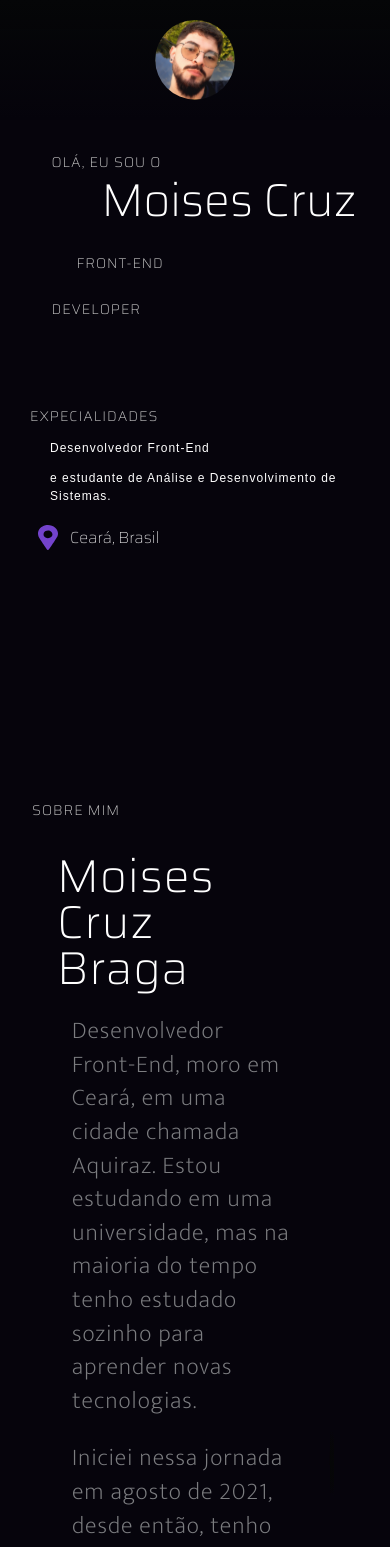
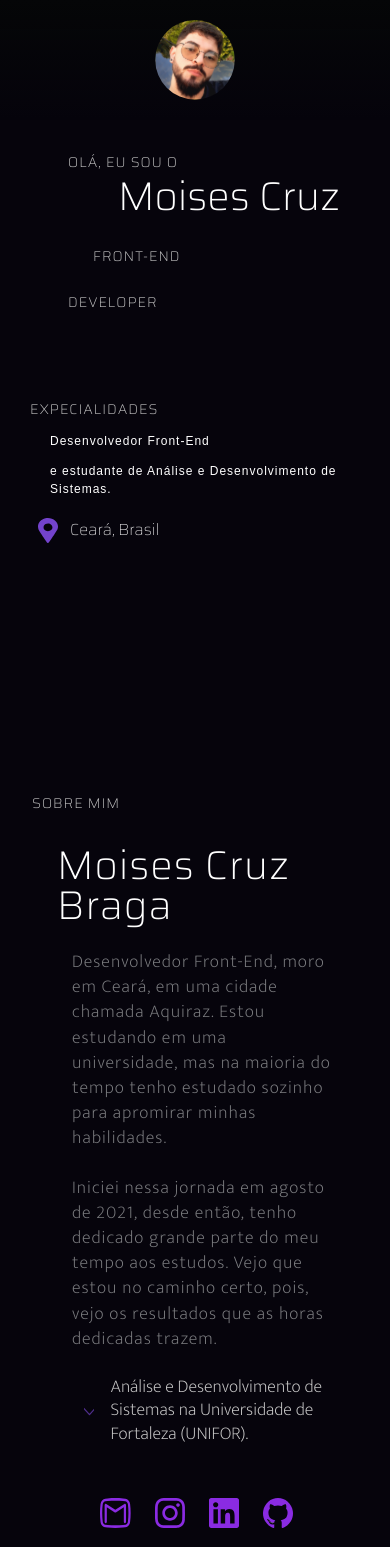
Before and after one commit to codemoises/MyPortfolio, a Next.js app: page / in a window 390 px wide. Shown: the top 1547 px of the page. Built offline with nearby package versions, Linux system fonts and the light colour scheme.

Commit message:
responsividade

```diff
--- a/src/components/About/ContentAbout.tsx
+++ b/src/components/About/ContentAbout.tsx
@@ -7,7 +7,7 @@ export function ContentAbout() {
   return (
     <>
       <Container display={""} alignItems={""}>
-        <Flex alignItems="center" justifyContent="" padding="0 20px">
+        <Flex alignItems="center" justifyContent="" flexDirection={["column", "column", "column", "column", "row"]} padding="0 20px">
           <AboutGrid />
             <Box width="calc(8.33333% - 8px)" margin="4px" padding="16px 0" float="left" />
           <ImagesGrid />
--- a/src/components/About/Grids/AboutGrid.tsx
+++ b/src/components/About/Grids/AboutGrid.tsx
@@ -22,7 +22,7 @@ export function AboutGrid() {
         color="#ffffff"
         lineHeight="100%"
         textTransform="-moz-initial"
-        fontSize={["46px", "46px", "46px", "46px", "46px", "52px"]}
+        fontSize={["40px", "46px", "46px", "46px", "46px", "52px"]}
         text="Moises Cruz Braga"
         _hover={{ transform: "none" }}
       />
--- a/src/components/About/Grids/AboutList.tsx
+++ b/src/components/About/Grids/AboutList.tsx
@@ -18,7 +18,7 @@ export default function AboutList() {
             fontFamily="'Mukta', sans-serif"
             lineHeight="130%"
             color="#c9c9c9"
-            fontSize="24px"
+            fontSize={["18px", "20px", "22px", "24px"]}
           >
             Análise e Desenvolvimento de Sistemas na Universidade de Fortaleza
             (UNIFOR).
--- a/src/components/About/Grids/AboutText.tsx
+++ b/src/components/About/Grids/AboutText.tsx
@@ -6,18 +6,18 @@ export function AboutText() {
     <Box marginTop="24px" paddingLeft="40px">
       <TextContent
         fontFamily="Mukta"
-        fontSize="24px"
+        fontSize={["18px", "24px"]}
         color="#7c7d80"
         width="auto"
         textTransform="-moz-initial"
         lineHeight="140%"
-        text="Desenvolvedor Front-End, moro em Ceará, em uma cidade chamada Aquiraz. Estou estudando em uma universidade, mas na maioria do tempo tenho estudado sozinho para aprender novas tecnologias."
+        text="Desenvolvedor Front-End, moro em Ceará, em uma cidade chamada Aquiraz. Estou estudando em uma universidade, mas na maioria do tempo tenho estudado sozinho para apromirar minhas habilidades."
         _hover={{ transform: "none" }}
       ></TextContent>
       <br />
       <TextContent
         fontFamily="Mukta"
-        fontSize="24px"
+        fontSize={["18px", "24px"]}
         color="#7c7d80"
         width="auto"
         textTransform="-moz-initial"
--- a/src/components/About/Grids/ImagesGrid.tsx
+++ b/src/components/About/Grids/ImagesGrid.tsx
@@ -5,14 +5,14 @@ export default function ImagesGrid() {
     <Box
       margin={["4px", "4px", "4px", "4px", "4px"]}
       padding={[
-        "16px 24px 0 0",
-        "16px 24px 0 0",
-        "16px 24px 0 0",
+        "4px",
+        "8px",
+        "16px",
         "16px 24px 0 0",
         "16px 24px 0 0",
       ]}
       float="left"
-      width="470px"
+      width={["auto", "470px"]}
     >
     <Box position="relative" transform="translate(0px, 0px)" opacity="1">
         <Box position="absolute" top="0" left="0" width="100%" height="35px" zIndex="200" background="linear-gradient(180deg, #050607 0%, rgba(5, 6, 7, 0) 100%), linear-gradient(180deg, #050607 0%, rgba(5, 6, 7, 0) 100%), linear-gradient(180deg, #050607 0%, rgba(5, 6, 7, 0) 100%)" transform="translate(0px, 0px)" opacity="1" />
--- a/src/components/Common/DefaultText.tsx
+++ b/src/components/Common/DefaultText.tsx
@@ -48,7 +48,7 @@ export function TextContentTwo({ text, ...rest }: DefaultTextProps) {
     <ChakraText
       width={["auto", "auto", "512px", "620px", "813.328px"]}
       color="#ffffff"
-      fontSize={["46px", "56px", "66px", "76px", "86px", "100px"]}
+      fontSize={["40px", "56px", "66px", "76px", "86px", "100px"]}
       lineHeight="120%"
       paddingLeft="50px"
       {...rest}
--- a/src/components/Common/SocialIcons.tsx
+++ b/src/components/Common/SocialIcons.tsx
@@ -4,7 +4,7 @@ export function SocialIcons() {
   return (
     <>
       <Box margin="44px 16px" padding="8px 8px 8px 35px">
-        <Flex gap="24px">
+        <Flex gap="24px" justifyContent={["center", "start"]}>
           <Link
             href="mailto:moisesbraga223@gmail.com"
             target="_blank"
```
